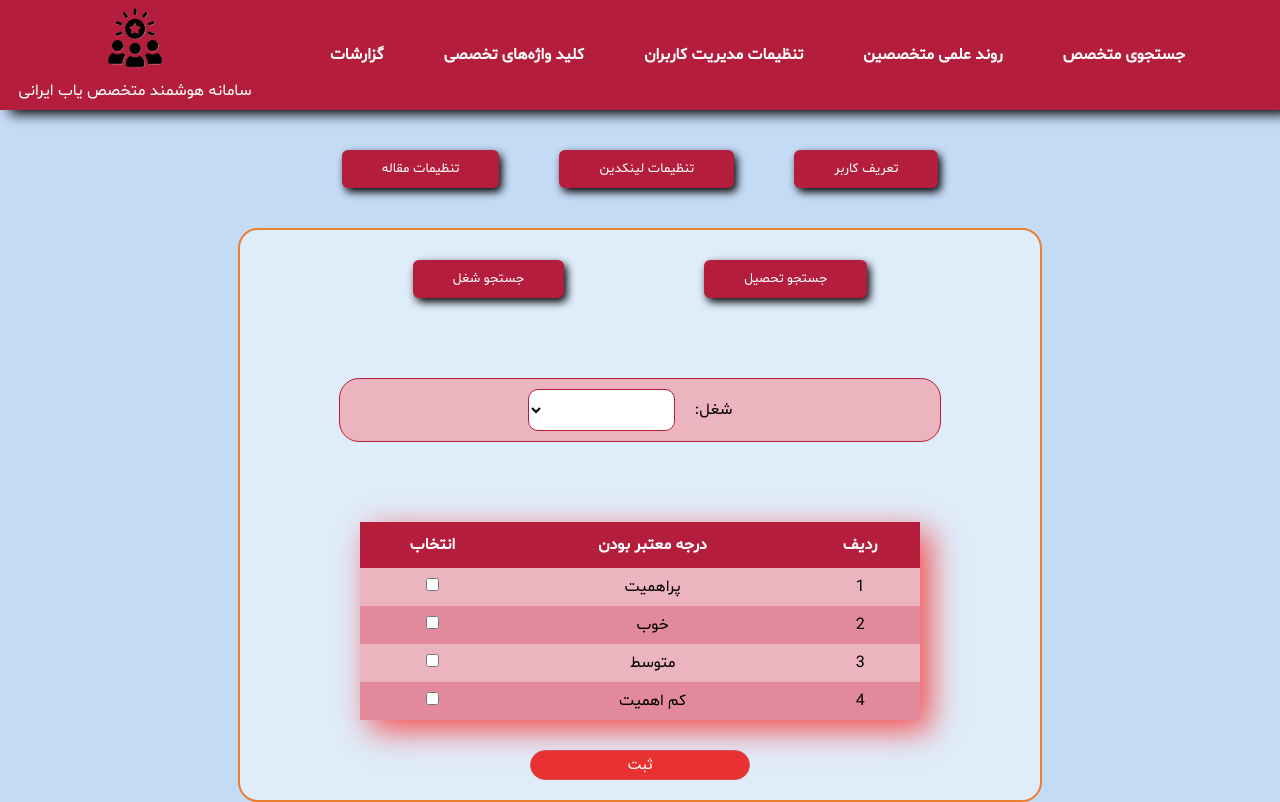
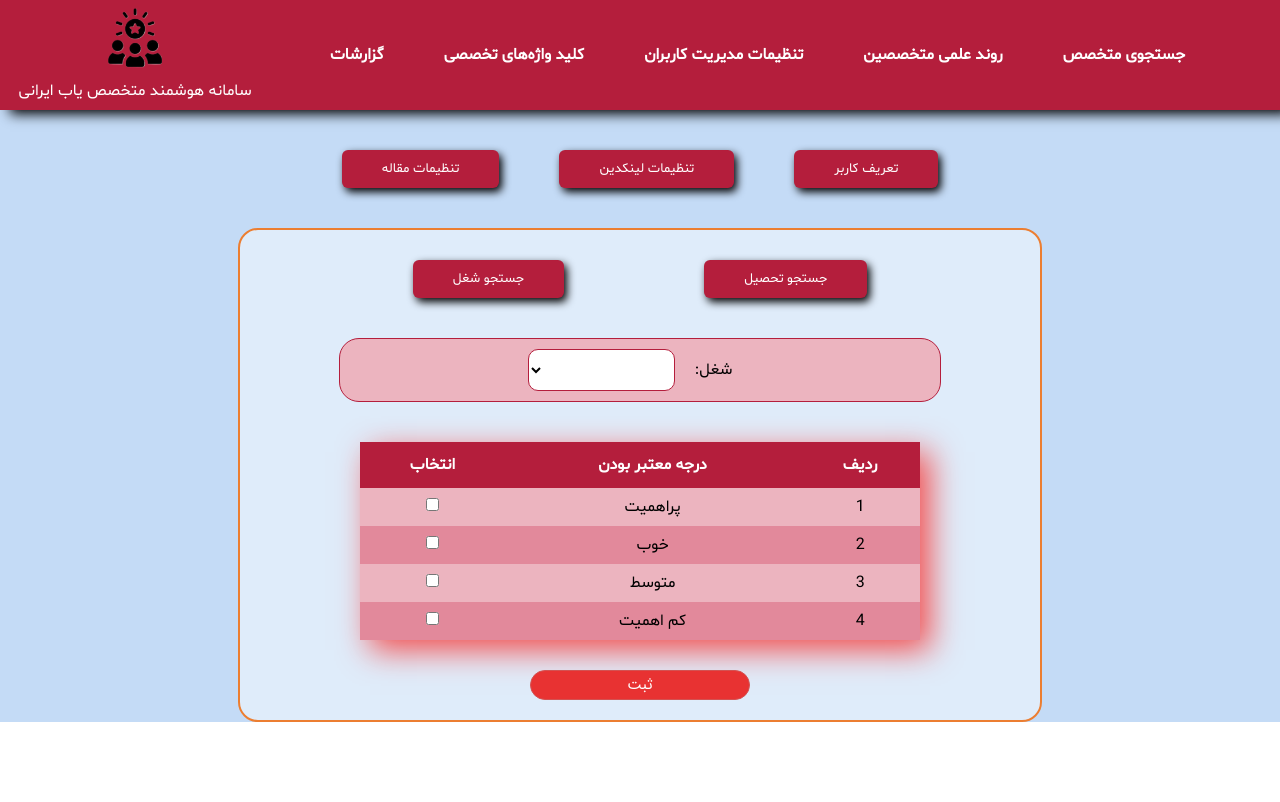
Before and after one commit to nawidadkhah/Linked_specialists, a React (Create React App) app: page /Manage in a window 1280 px wide. Both pictures are taken after a click on the button "تنظیمات لینکدین". Built offline with nearby package versions, Linux system fonts and the light colour scheme.

Commit message:
fix manage page

```diff
--- a/src/Pages/Manage/Manage.css
+++ b/src/Pages/Manage/Manage.css
@@ -56,6 +56,10 @@
 .linkedin-buttons button:active {
     box-shadow: 1px 1px 6px black;
     translate: .2rem;
+}
+
+.search-linkedin {
+    margin: 10px 0;
 }
 
 
--- a/src/Pages/Manage/Manage.jsx
+++ b/src/Pages/Manage/Manage.jsx
@@ -281,7 +281,7 @@ export const Manage = () => {
               جستجو شغل
             </button>
           </div>
-          <div className="search-com-div">
+          <div className="search-com-div search-linkedin">
             <div className="search-com-div-items">
               <label for="search-com">
                 {isLinkdinType.job ? "شغل:" : "تحصیل:"}
```
